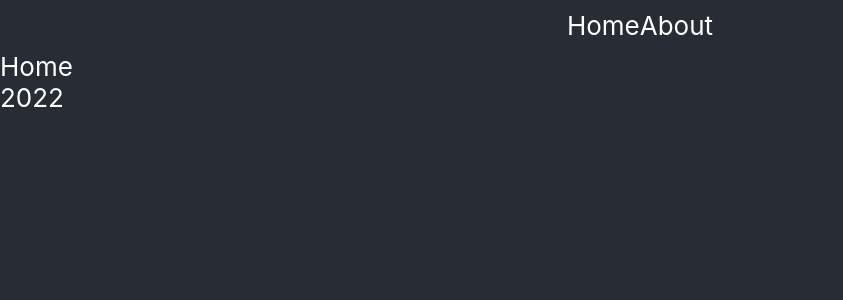
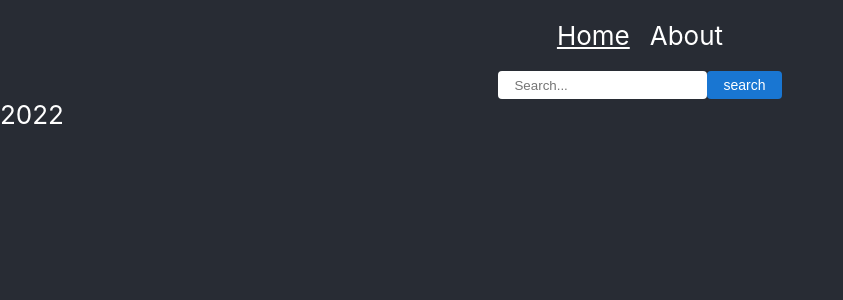
Before and after one commit to vladi2909/rs-react, a React (Create React App) app: page / in a window 1280 px wide. Shown: the top 300 px of the page, without its empty margins (0-843 px from the left). Built offline with nearby package versions, Linux system fonts and the light colour scheme.

Commit message:
pass func

```diff
--- a/src/App.css
+++ b/src/App.css
@@ -6,12 +6,17 @@
 }
 
 .header {
-  padding: 10px 0;
+  padding: 20px 0;
   display: flex;
   justify-content: center;
 }
 
 .header__link {
+  padding: 0 10px;
   color: #fff;
   text-decoration: none;
 }
+
+.header__link.active {
+  text-decoration: underline;
+}
--- a/src/components/Layout.js
+++ b/src/components/Layout.js
@@ -1,15 +1,15 @@
-import { Link, Outlet } from "react-router-dom";
+import { NavLink, Outlet } from "react-router-dom";
 
 export const Layout = () => {
   return (
     <>
       <header className="header">
-        <Link to="/" className='header__link'>
+        <NavLink to="/" className='header__link'>
           Home
-        </Link>
-        <Link to="/about" className='header__link'>
+        </NavLink>
+        <NavLink to="/about" className='header__link'>
           About
-        </Link>
+        </NavLink>
       </header>
 
       <main>
--- /dev/null
+++ b/src/components/ui/Button.js
@@ -0,0 +1,45 @@
+import { Color } from '../../styleGuide/Colors';
+
+export const Button = (props) => {
+  let type;
+  switch(props.variant) {
+    case "contained":
+      type = contained;
+      break;
+    case "text":
+      type = text;
+      break;
+    case "outlined":
+      type = outlined;
+      break;
+  }
+
+  return (
+    <button style={{...button, ...type}}>{props.title}</button>
+  );
+};
+
+const button = {
+  padding: '6px 16px',
+  borderRadius: '4px',
+  fontWeight: 500,
+  fontSize: '0.875rem',
+  color: Color.white,
+  cursor: 'pointer',
+  border: 'none',
+};
+
+const contained = {
+  backgroundColor: Color.blue,
+};
+
+const text = {
+  backgroundColor: 'transparent'
+}
+
+const outlined = {
+  backgroundColor: 'transparent',
+  color: Color.blue,
+  border: '1px solid',
+  borderColor: Color.blue
+};
--- /dev/null
+++ b/src/components/ui/input.js
@@ -0,0 +1,17 @@
+export const Input = (props) => {
+  return (
+    <input
+      value={props.value}
+      onChange={(e) => props.inputChange(e.target.value)}
+      style={input}
+      placeholder={props.placeholder}
+    />
+  );
+};
+
+const input = {
+  padding: '6px 16px',
+  border: 'none',
+  borderRadius: '4px',
+  outline: 'none',
+};
--- a/src/pages/Home.js
+++ b/src/pages/Home.js
@@ -1,5 +1,29 @@
+import { useState } from "react";
+import { Button } from "../components/ui/Button";
+import { Input } from "../components/ui/input";
+
 export const Home = () => {
+  const [input, setInput] = useState('');
+
+  const inputChange = (e) => {
+    setInput(e);
+  };
+
   return (
-    <div>Home</div>
+    <div>
+      <div style={search}>
+        <Input
+          value={input}
+          inputChange={inputChange}
+          placeholder="Search..."
+        />
+        <Button variant="contained" title="search" />
+      </div>
+    </div>
   );
 };
+
+const search = {
+  display: 'flex',
+  justifyContent: 'center',
+};
--- /dev/null
+++ b/src/styleGuide/Colors.js
@@ -0,0 +1,4 @@
+export const Color = {
+  white: '#fff',
+  blue: 'rgb(25, 118, 210)',
+};
```
